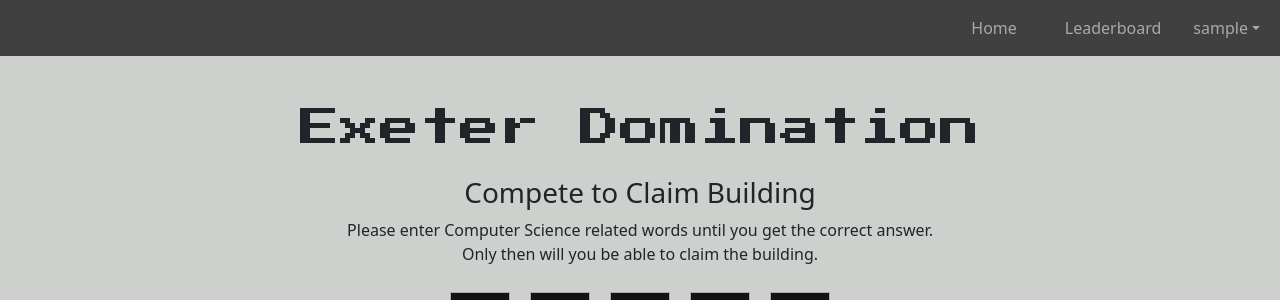
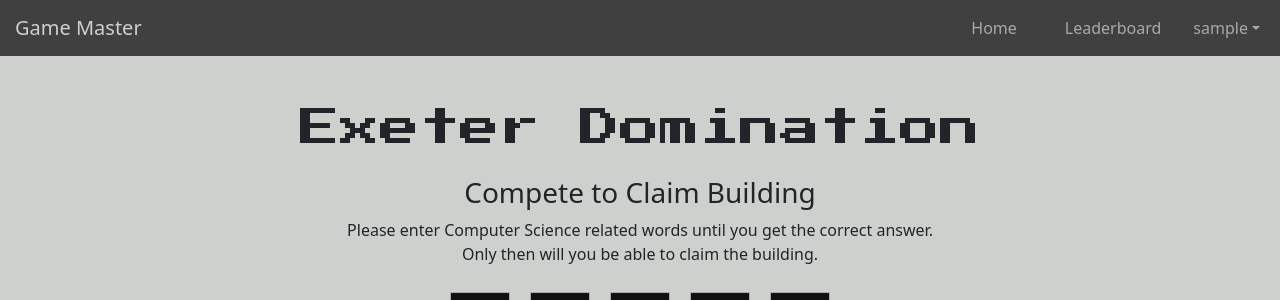
Before and after one commit to TreeveWhite/ecm2434-project, a Django app: page /game in a window 1280 px wide. Shown: the top 300 px of the page. Run offline with Django 4.2, Linux system fonts and the light colour scheme; the visitor is signed in with stand-in values (Sample User, id 1); parts of the project's set-up code (start-up, migrations or seed data) failed here and were passed over.

Commit message:
Added update to navbar that shows if user is game master or not

```diff
--- a/TheProject/exeterDomination/templates/exeterDomination/navbar.html
+++ b/TheProject/exeterDomination/templates/exeterDomination/navbar.html
@@ -1,6 +1,11 @@
 <!DOCTYPE html>
 <html lang="en">
 <nav class="navbar navbar-expand-sm myNavbar navbar-dark">
+        {% if request.user.is_staff %}
+        <div class="navbar-header">
+            <a class="navbar-brand" style="padding-left: 15px; color: var(--background)">Game Master</a>
+        </div>
+        {% endif %}
         <div class="container-fluid justify-content-end">
             <ul class="navbar-nav">
                 {% if request.user.is_authenticated %}
--- a/TheProject/exeterDomination/views.py
+++ b/TheProject/exeterDomination/views.py
@@ -159,8 +159,9 @@ def game(request: request) -> HttpResponse:
             request.user.is_staff = True
             request.user.save()
     else:
-        if request.user.is_staff:
+        if request.user.is_staff and not request.user.is_superuser and request.user.groups.filter(name="Game Masters").exists():
             request.user.is_staff = False
+            request.user.save()
 
     return render(request, "exeterDomination/gamePage.html", context)
 
```
